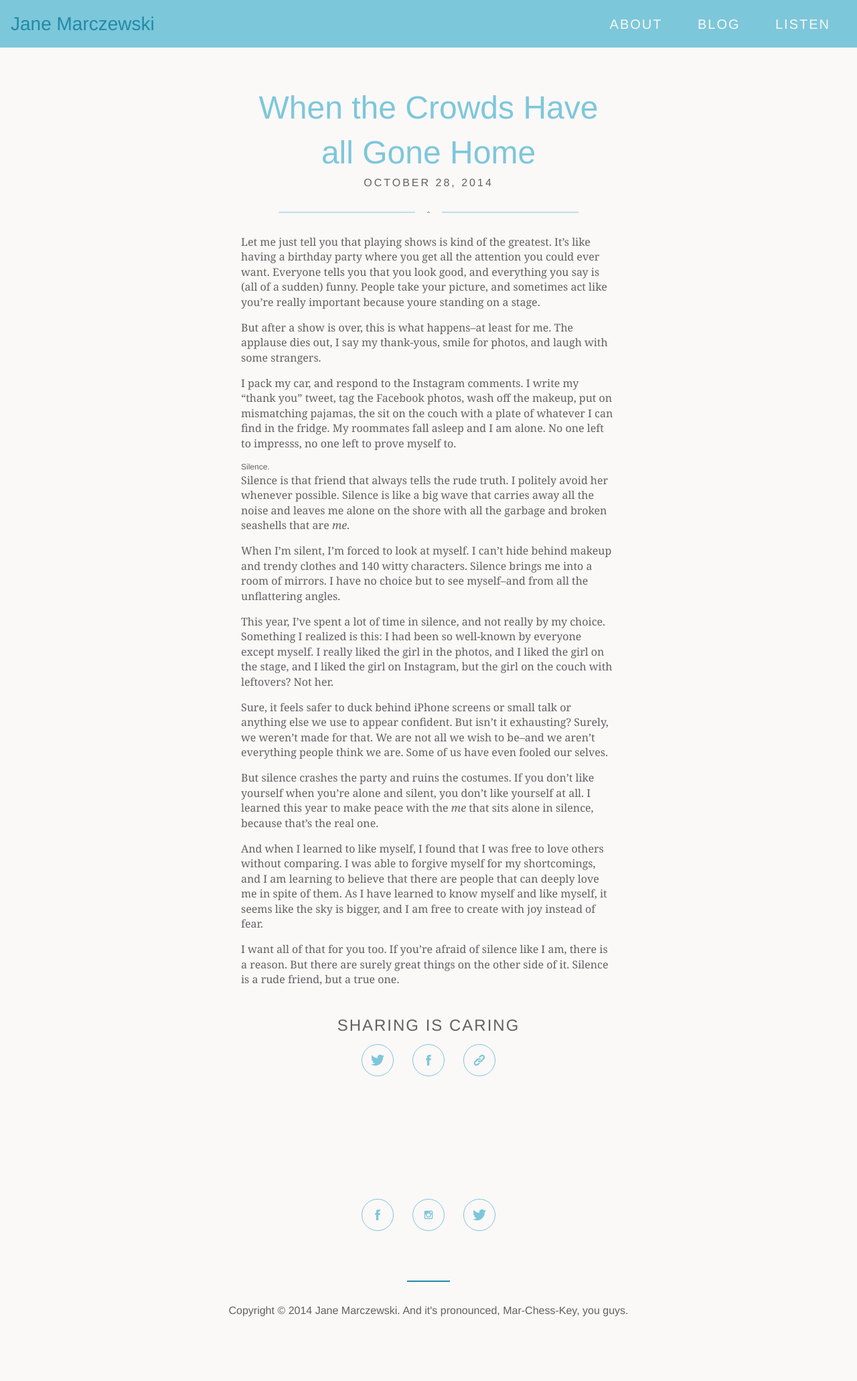
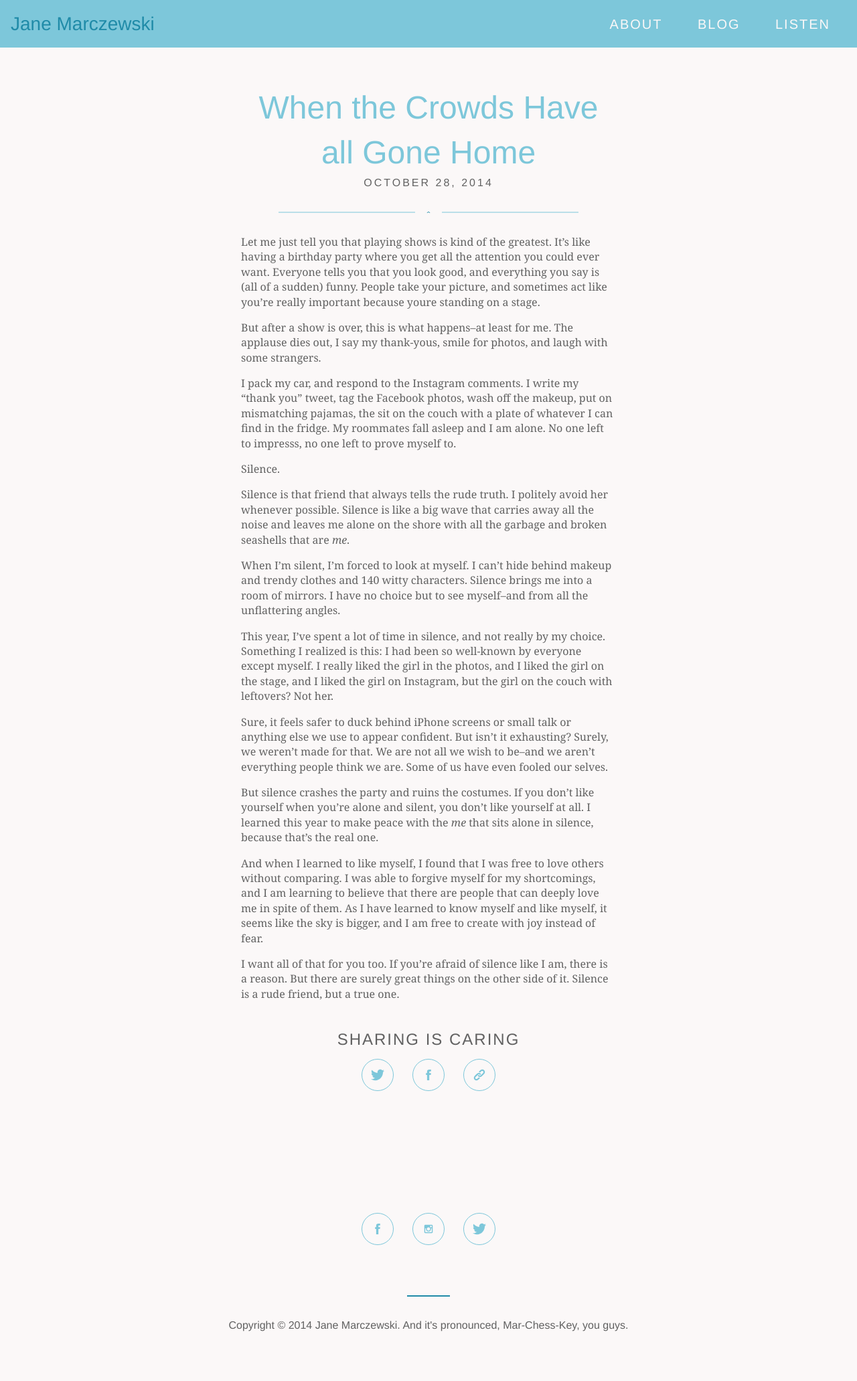
Before and after one commit to janemarczewski/janemarczewski.github.io, a Jekyll site: the page built from _posts/2014-10-26-when-the-crowds-have-all-gone-home.md, in a window 1280 px wide. Shown: the whole page at 67% size. Built offline with Jekyll 4.4.1, drawn with Linux system fonts in a browser that asks for light colours; nearby versions of some CDN libraries; before the commit the page ends 2040 px from its top, so only the background shows below that.

```diff
--- a/_posts/2014-10-26-when-the-crowds-have-all-gone-home.md
+++ b/_posts/2014-10-26-when-the-crowds-have-all-gone-home.md
@@ -12,7 +12,7 @@ But after a show is over, this is what happens--at least for me. The applause di
 
 I pack my car, and respond to the Instagram comments. I write my "thank you" tweet, tag the Facebook photos, wash off the makeup, put on mismatching pajamas, the sit on the couch with a plate of whatever I can find in the fridge. My roommates fall asleep and I am alone. No one left to impresss, no one left to prove myself to.
 
-######Silence.
+Silence.
 
 Silence is that friend that always tells the rude truth. I politely avoid her whenever possible. Silence is like a big wave that carries away all the noise and leaves me alone on the shore with all the garbage and broken seashells that are *me*.
 
```
